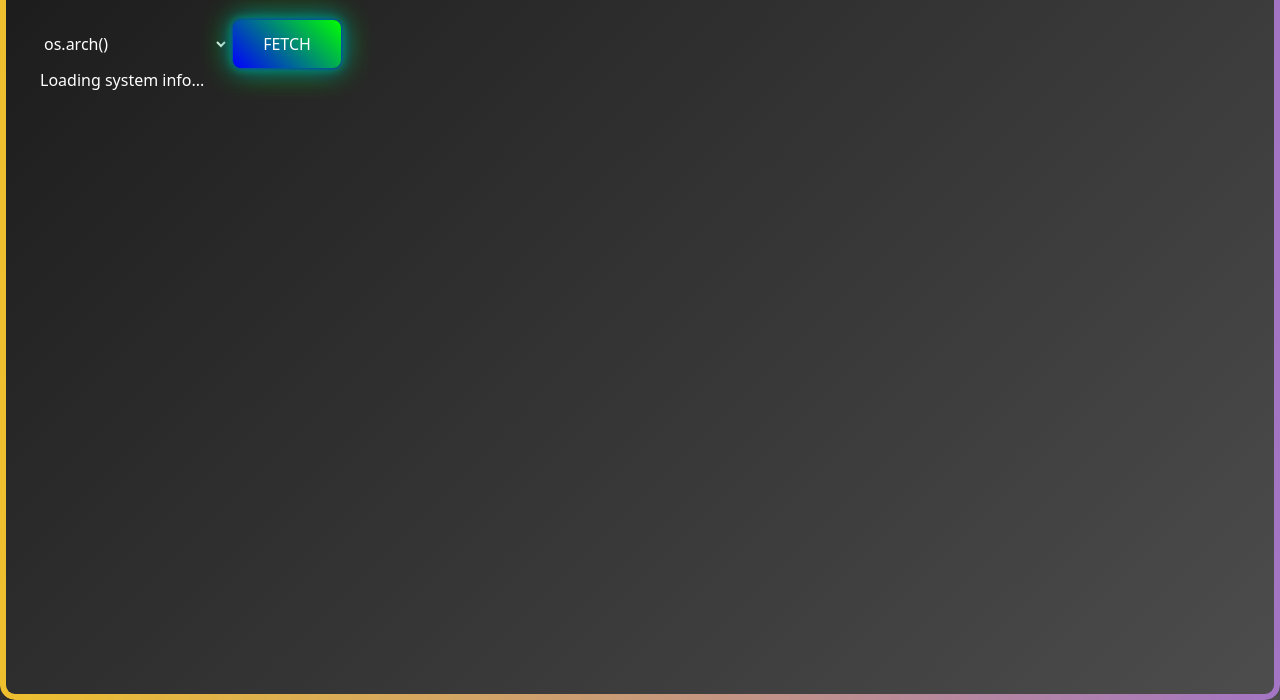
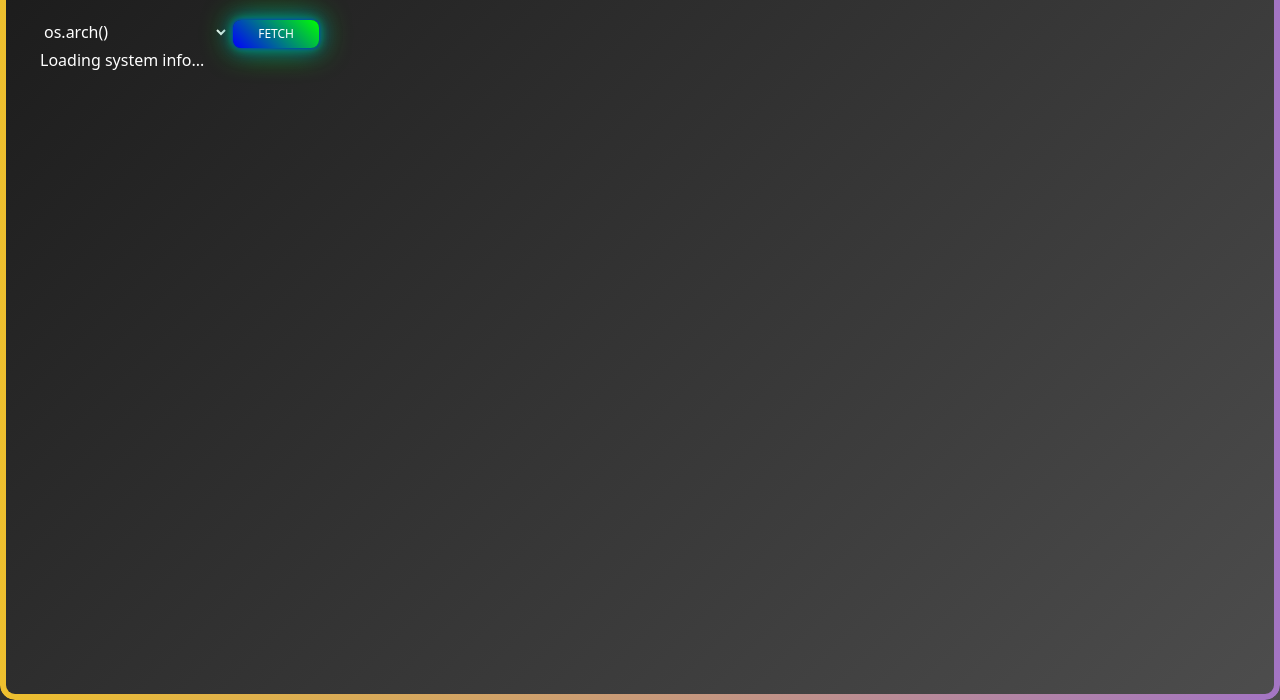
Before and after one commit to CodeWithHasan-Aura/Node-System-Info, a website: page index.html in a window 1280 px wide. Shown: the part 100-800 px from the top of the page. Drawn offline with nearby package versions, Linux system fonts and the light colour scheme.

Commit message:
Update style.css

```diff
--- a/style.css
+++ b/style.css
@@ -63,8 +63,8 @@ body::before {
   background: linear-gradient(45deg, #00f, #0f0); /* Blue to green gradient */
   color: #fff;
   border: none;
-  padding: 12px 30px;
-  font-size: 16px;
+  padding: 5px 25px;
+  font-size: 12px;
   border-radius: 8px;
   cursor: pointer;
   box-shadow: 0 0 5px #00f, 0 0 10px #0f0, 0 0 20px #00f, 0 0 30px #0f0;
```
